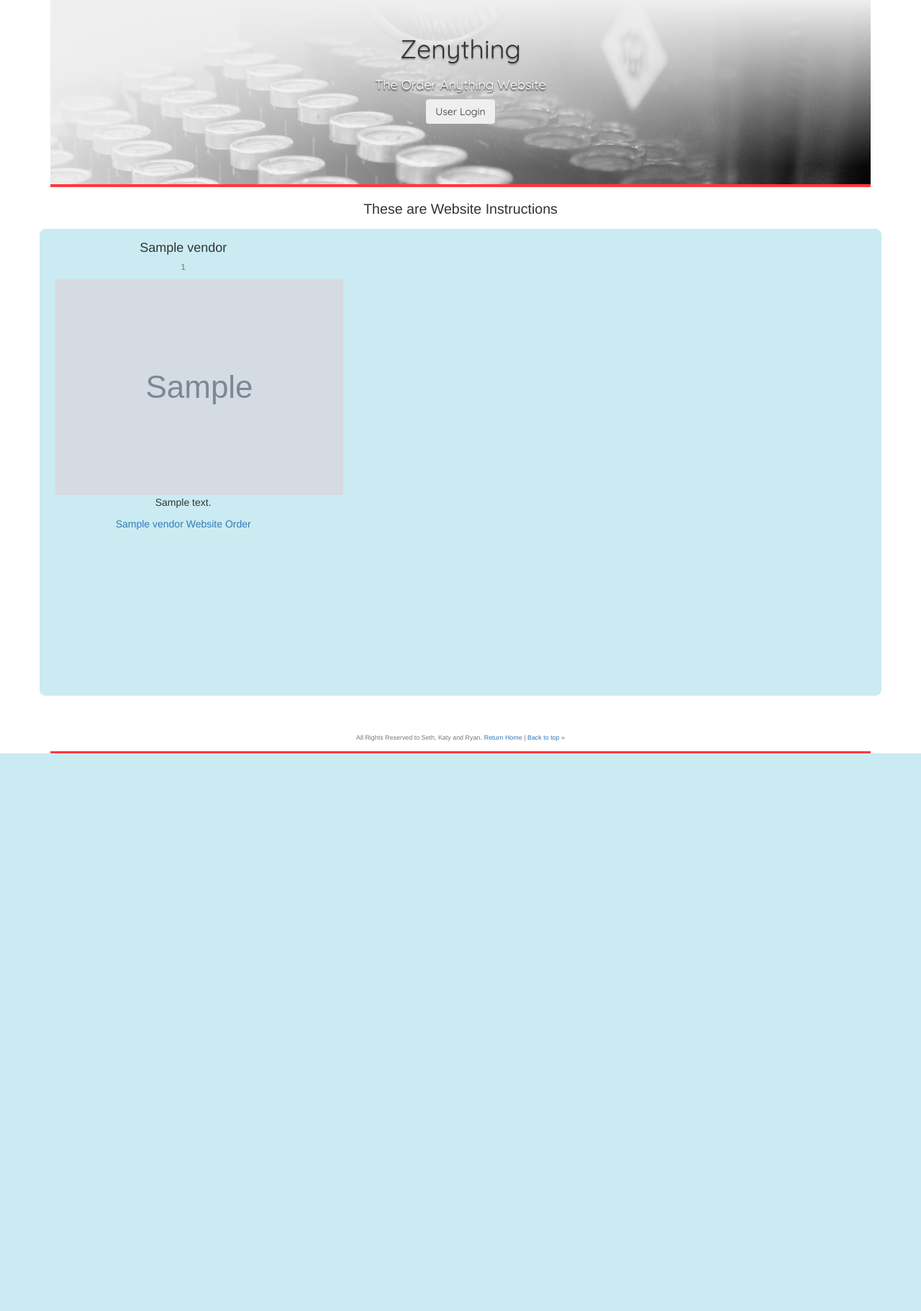
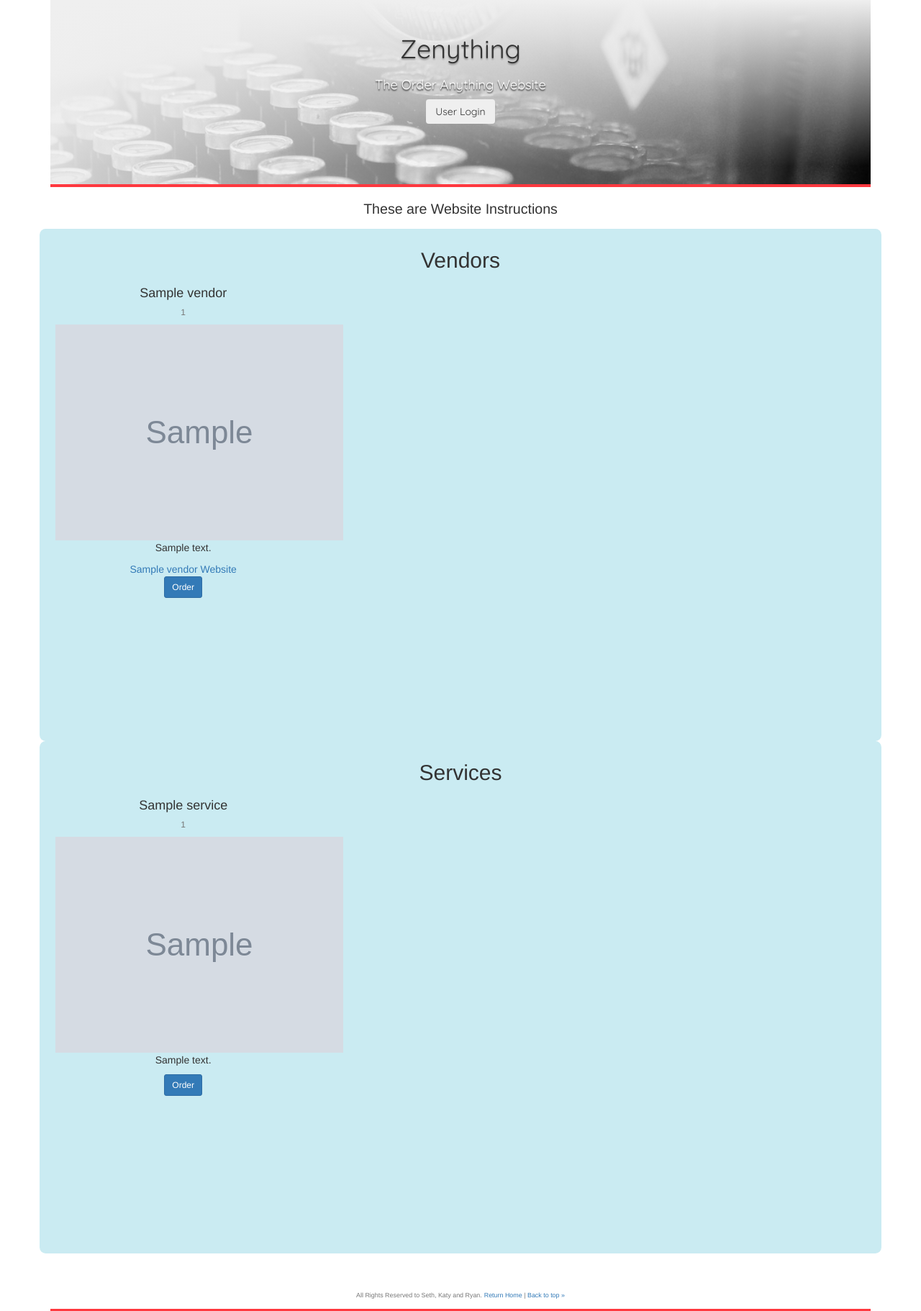
Before and after one commit to jryanconklin/delivery-service, a PHP site: template views/index.html.twig in a window 1280 px wide. Shown: the whole page at 72% size. Before the commit the page ends 1047 px from the top, so only its background shows below. Run offline with PHP 8.4, Linux system fonts and the light colour scheme; the template is opened without the code that fills it: most values are stand-ins (such as "Sample title", 1, 10 or a date in 2020); grey boxes marked "Sample" are stand-in pictures; some libraries are stand-ins or nearby versions.

Commit message:
build out service path

```diff
--- a/app/app.php
+++ b/app/app.php
@@ -23,7 +23,7 @@
         $vendors = Vendor::getAll();
         $id = 1;
         $client = Client::find($id);
-        return $app['twig']->render('index.html.twig', array ('vendors' => $vendors, 'client' => $client));
+        return $app['twig']->render('index.html.twig', array ('vendors' => $vendors, 'client' => $client, 'services' => Service::getAll()));
     });
 
     $app->get("/order/{vendor_name}/{client_id}", function($vendor_name, $client_id) use ($app){
@@ -32,7 +32,7 @@
         $vendor = Vendor::findByName($vendor_name);
         $address_id = $client->getAddressId();
         $address = Address::findById($address_id);
-        return $app['twig']->render("order_vendor_client.html.twig", array('client' => $client, 'vendor' => $vendor, 'address' => $address ));
+        return $app['twig']->render("order_vendor_client.html.twig", array('client' => $client, 'vendor' => $vendor, 'address' => $address));
     });
 
 
--- a/views/index.html.twig
+++ b/views/index.html.twig
@@ -6,6 +6,7 @@
           <div class="row cardBackground">
 
             <!-- INSERT REAL WITH TWIG  -->
+            <h2>Vendors</h2>
             {% if vendors is not empty %}
               {% for vendor in vendors %}
                         <div class="col-lg-4">
@@ -18,14 +19,39 @@
                                 <div class="card-block">
                                     <p class="card-text">{{vendor.getDescription}}</p>
                                     <a href="{{vendor.getUrl}}" class="card-link"> {{vendor.getName}} Website</a>
-                        <a href="/order/{{vendor.getName}}/{{client.getId}}" class="card-link"> Order </a>
+                                    <form action="/order/{{vendor.getName}}/{{client.getId}}" method="get">
+                                      <button type="submit" class="btn btn-sm btn-primary">Order</button>
+                                    </form>
                                 </div>
                             </div>
                         </div>
               {% endfor %}
             {% endif %}
+          </div>
+          <div class="row cardBackground">
+            <h2>Services</h2>
+            {% if services is not empty %}
+              {% for service in services %}
+                        <div class="col-lg-4">
+                            <div class="card">
+                                <div class="card-block">
+                                    <h4 class="card-title"> {{service.getName}} </h4>
+                                    <h6 class="card-subtitle text-muted"> {{service.getTypeId}} </h6>
+                                </div>
+                                <img class="img img-fluid" src="{{service.getPhoto}}" alt="Card image">
+                                <div class="card-block">
+                                    <p class="card-text">{{service.getDescription}}</p>
+                                    <form action="/order/{{service.getName}}/{{client.getId}}" method="get">
+                                      <button type="submit" class="btn btn-sm btn-primary">Order</button>
+                                    </form>
+                                </div>
+                            </div>
+                        </div>
+              {% endfor %}
+            {% endif %}
+          </div>
   <!-- End Cards -->
-        </div>
+
     </div>
 
 {% include 'footer.html.twig' %}
```
Also changed, not shown: src/Service.php (+24 -11 lines), tests/ServiceTest.php (renamed from tests/ServiceTestNOT.php, +22 -22 lines), tests/ClientTestNOT.php (renamed from tests/ClientTest.php). Lines whose indentation alone changed are shown as unchanged.
